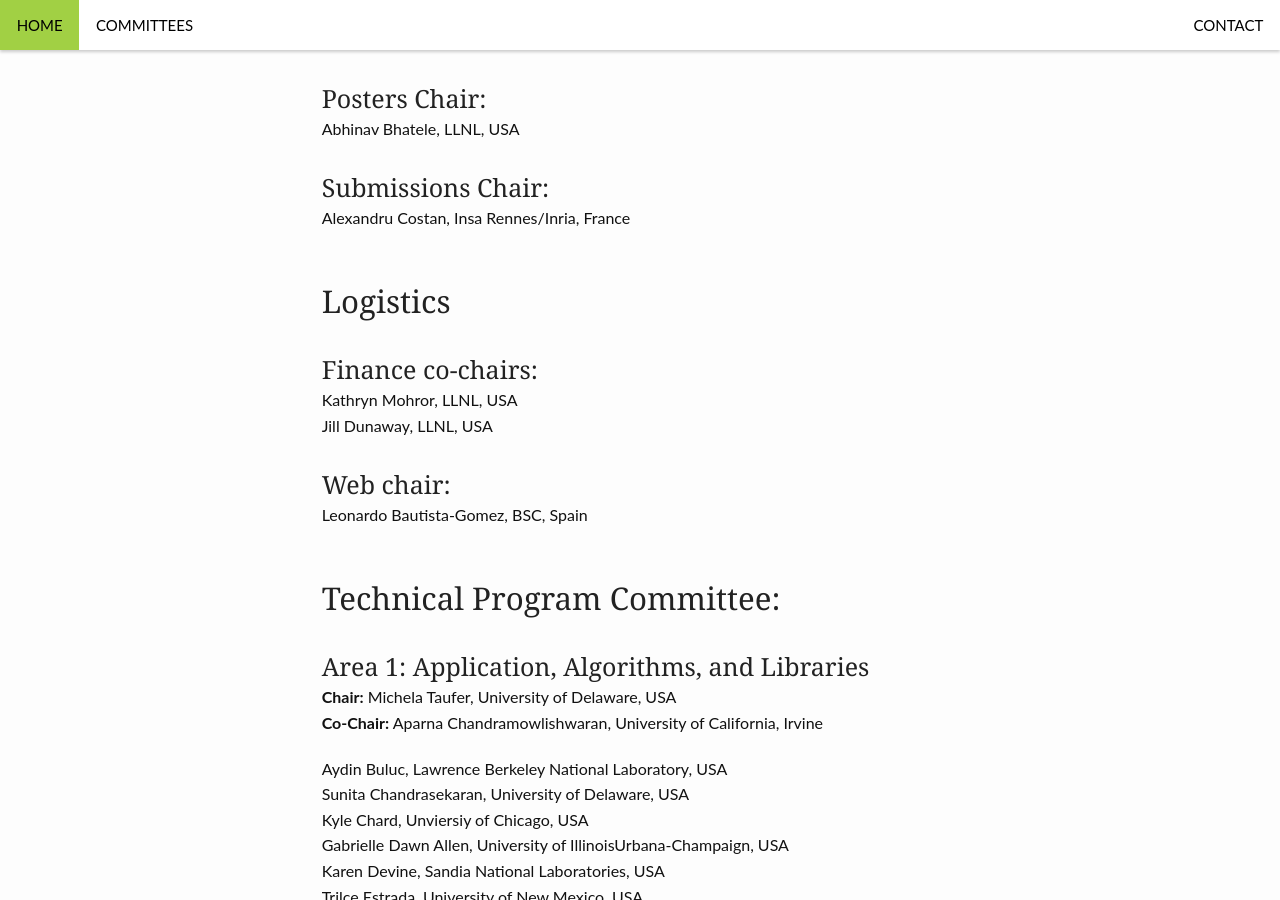
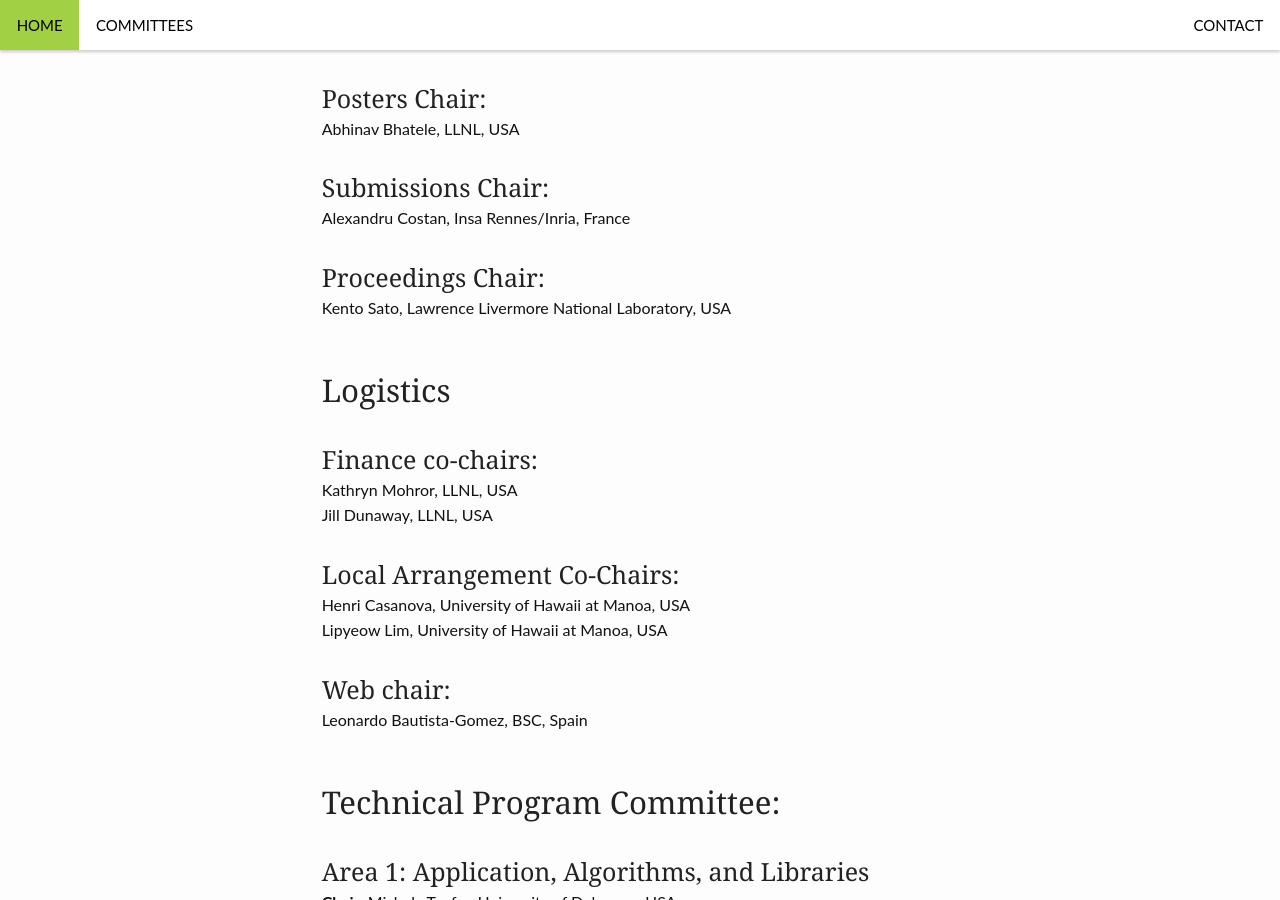
Before and after one commit to cluster17/cluster17.github.io, a Jekyll site: the page built from committees/index.md, in a window 1280 px wide and 900 px high, scrolled down 1012 px. Built offline with Jekyll 4.4.1, drawn with Linux system fonts in a browser that asks for light colours.

Commit message:
Adding proceding chair and local arragements

```diff
--- a/committees/index.md
+++ b/committees/index.md
@@ -42,6 +42,11 @@ Abhinav Bhatele, LLNL, USA
 
 Alexandru Costan, Insa Rennes/Inria, France
 
+<h3>Proceedings Chair: </h3>
+
+Kento Sato, Lawrence Livermore National Laboratory, USA
+
+
 
 <h2>Logistics</h2>
 
@@ -49,6 +54,11 @@ Alexandru Costan, Insa Rennes/Inria, France
 
 Kathryn Mohror, LLNL, USA<br>
 Jill Dunaway, LLNL, USA
+
+<h3>Local Arrangement Co-Chairs: </h3>
+
+Henri Casanova, University of Hawaii at Manoa, USA <br>
+Lipyeow Lim, University of Hawaii at Manoa, USA
 
 <h3>Web chair: </h3>
 
```
